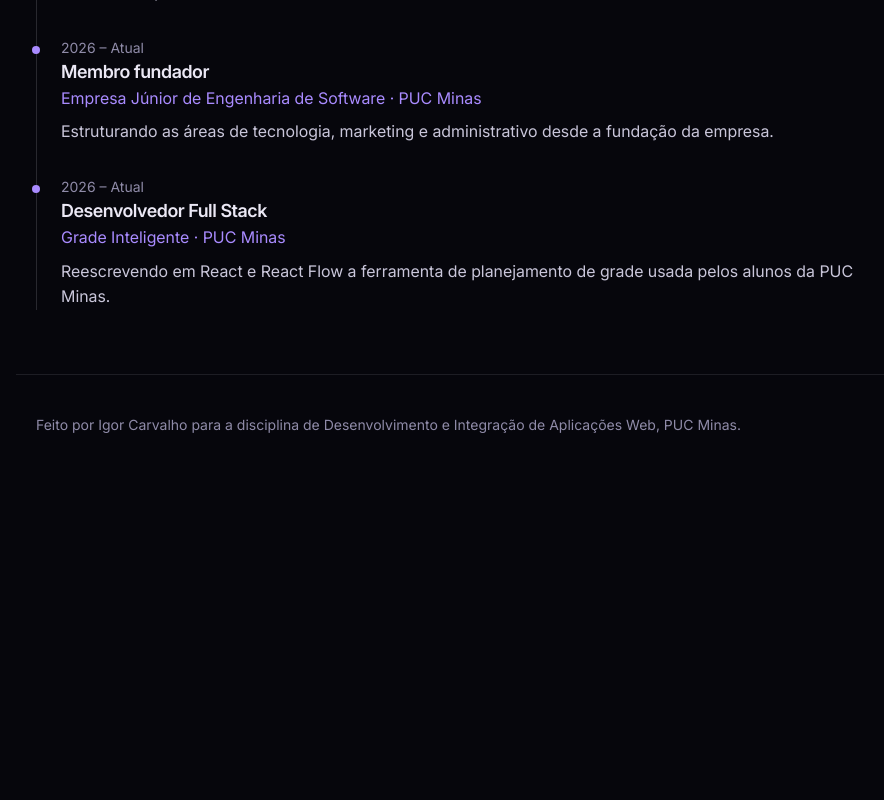
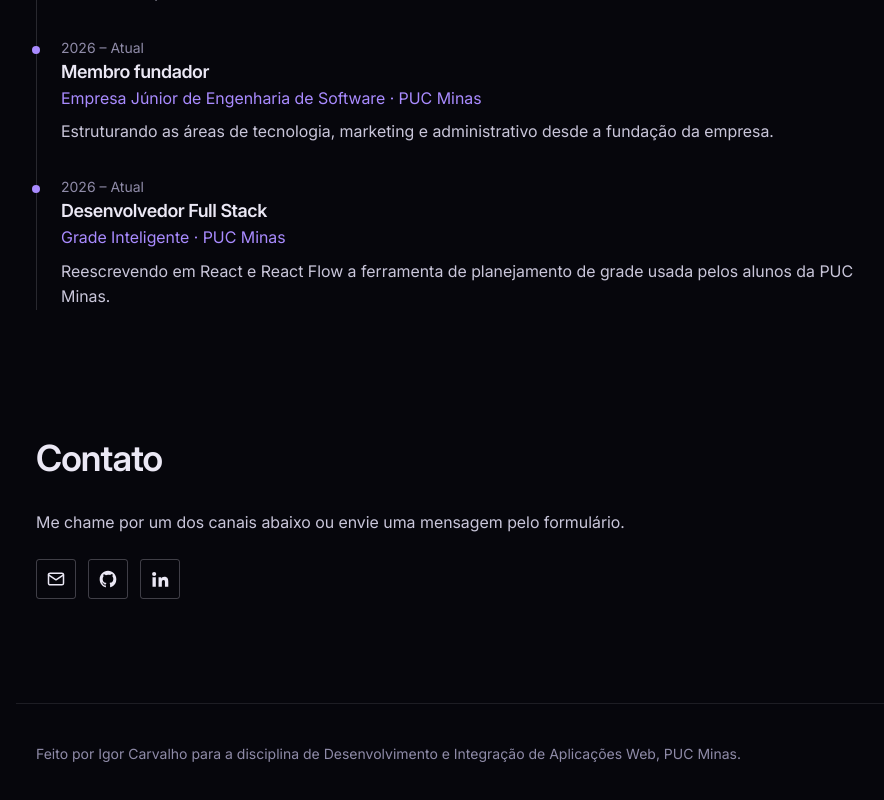
Before and after one commit to igorrCarvalho/diaw-portfolio, a React (Vite) app: page / in a window 1280 px wide. Shown: the part 5203-6003 px from the top of the page, without its empty margins (184-1068 px from the left). Before the commit the page ends 5678 px from the top, so only its background shows below. Built offline with nearby package versions, Linux system fonts and the light colour scheme.

Commit message:
feat: add contact links with icons

```diff
--- a/src/App.jsx
+++ b/src/App.jsx
@@ -5,6 +5,7 @@ import { Header } from './components/Header.jsx'
 import { About } from './components/About.jsx'
 import { Projects } from './components/Projects.jsx'
 import { Experience } from './components/Experience.jsx'
+import { Contact } from './components/Contact.jsx'
 import { Footer } from './components/Footer.jsx'
 
 export function App() {
@@ -39,6 +40,7 @@ export function App() {
         <About about={content.about} />
         <Projects projects={content.projects} />
         <Experience experience={content.experience} />
+        <Contact contact={content.contact} />
       </main>
       <Footer text={content.footer} />
     </>
--- /dev/null
+++ b/src/components/Contact.jsx
@@ -0,0 +1,41 @@
+import { SectionTitle } from './SectionTitle.jsx'
+import { Icon } from './Icon.jsx'
+
+function IconLink({ href, label, icon, external }) {
+  let target
+  let rel
+  if (external) {
+    target = '_blank'
+    rel = 'noopener noreferrer'
+  }
+
+  return (
+    <a
+      href={href}
+      target={target}
+      rel={rel}
+      aria-label={label}
+      title={label}
+      className="flex h-10 w-10 items-center justify-center rounded-[3px] border border-ink/25 text-ink transition-colors hover:border-violet hover:text-violet focus-visible:border-violet focus-visible:text-violet focus-visible:outline-none"
+    >
+      <Icon name={icon} />
+    </a>
+  )
+}
+
+export function Contact({ contact }) {
+  const mailto = 'mailto:' + contact.email.user + '@' + contact.email.domain
+
+  return (
+    <section id="contato" aria-labelledby="contato-titulo" className="py-16">
+      <SectionTitle id="contato-titulo">{contact.title}</SectionTitle>
+      <p className="mb-6 text-[#c9c6da]">{contact.text}</p>
+      <div className="mb-10 flex gap-3">
+        <IconLink href={mailto} label={contact.email.label} icon="email" external={false} />
+        {contact.links.map((link) => (
+          <IconLink key={link.label} href={link.href} label={link.label} icon={link.icon} external={true} />
+        ))}
+      </div>
+    </section>
+  )
+}
--- /dev/null
+++ b/src/components/Icon.jsx
@@ -0,0 +1,25 @@
+export function Icon({ name }) {
+  if (name === 'email') {
+    return (
+      <svg viewBox="0 0 24 24" width="20" height="20" fill="none" stroke="currentColor" strokeWidth="1.8" strokeLinecap="round" strokeLinejoin="round" aria-hidden="true">
+        <rect x="3" y="5" width="18" height="14" rx="2" />
+        <path d="M3 7l9 6 9-6" />
+      </svg>
+    )
+  }
+  if (name === 'github') {
+    return (
+      <svg viewBox="0 0 24 24" width="20" height="20" fill="currentColor" aria-hidden="true">
+        <path d="M12 2C6.48 2 2 6.58 2 12.25c0 4.53 2.87 8.37 6.84 9.73.5.1.68-.22.68-.49v-1.7c-2.78.62-3.37-1.37-3.37-1.37-.45-1.19-1.11-1.5-1.11-1.5-.91-.64.07-.62.07-.62 1 .07 1.53 1.06 1.53 1.06.89 1.57 2.34 1.12 2.91.86.09-.66.35-1.12.63-1.37-2.22-.26-4.56-1.14-4.56-5.06 0-1.12.39-2.03 1.03-2.75-.1-.26-.45-1.3.1-2.72 0 0 .84-.28 2.75 1.05A9.4 9.4 0 0 1 12 6.84c.85 0 1.7.12 2.5.35 1.91-1.33 2.75-1.05 2.75-1.05.55 1.42.2 2.46.1 2.72.64.72 1.03 1.63 1.03 2.75 0 3.93-2.34 4.8-4.57 5.05.36.32.68.94.68 1.9v2.81c0 .27.18.59.69.49A10.25 10.25 0 0 0 22 12.25C22 6.58 17.52 2 12 2z" />
+      </svg>
+    )
+  }
+  if (name === 'linkedin') {
+    return (
+      <svg viewBox="0 0 24 24" width="20" height="20" fill="currentColor" aria-hidden="true">
+        <path d="M4.98 3.5a2.5 2.5 0 1 1 0 5 2.5 2.5 0 0 1 0-5zM3 9.75h4v11.5H3V9.75zm6.5 0h3.83v1.57h.05c.53-1 1.84-2.07 3.78-2.07 4.04 0 4.79 2.66 4.79 6.12v5.88h-4v-5.2c0-1.24-.02-2.83-1.72-2.83-1.73 0-2 1.35-2 2.74v5.29h-4V9.75z" />
+      </svg>
+    )
+  }
+  return null
+}
```
